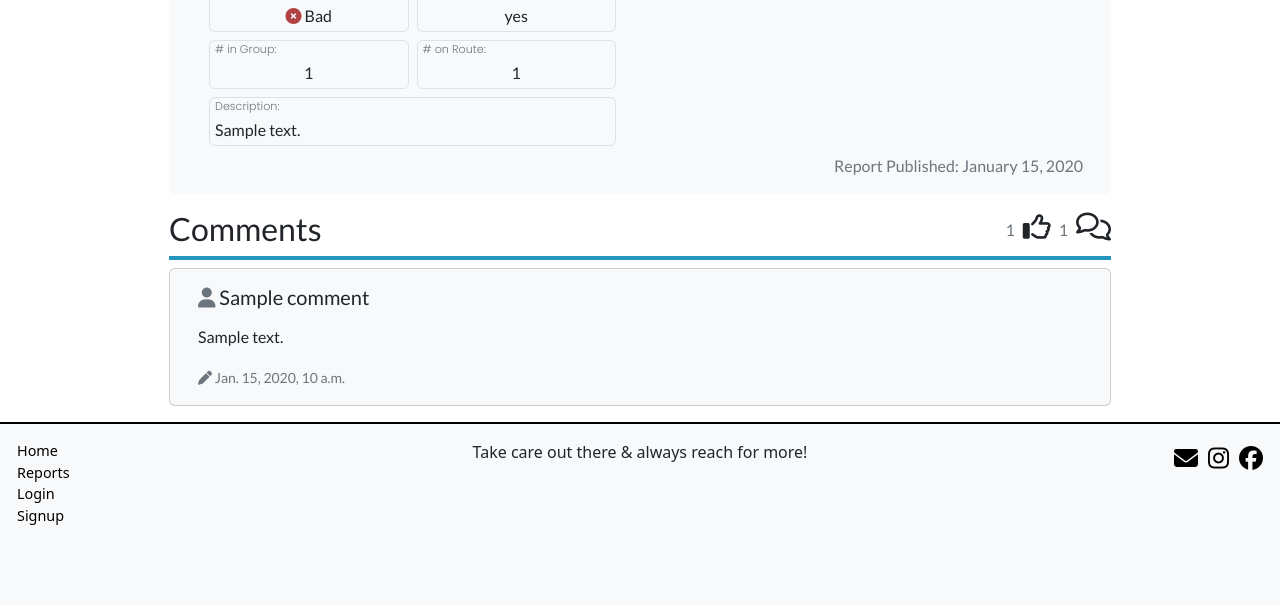
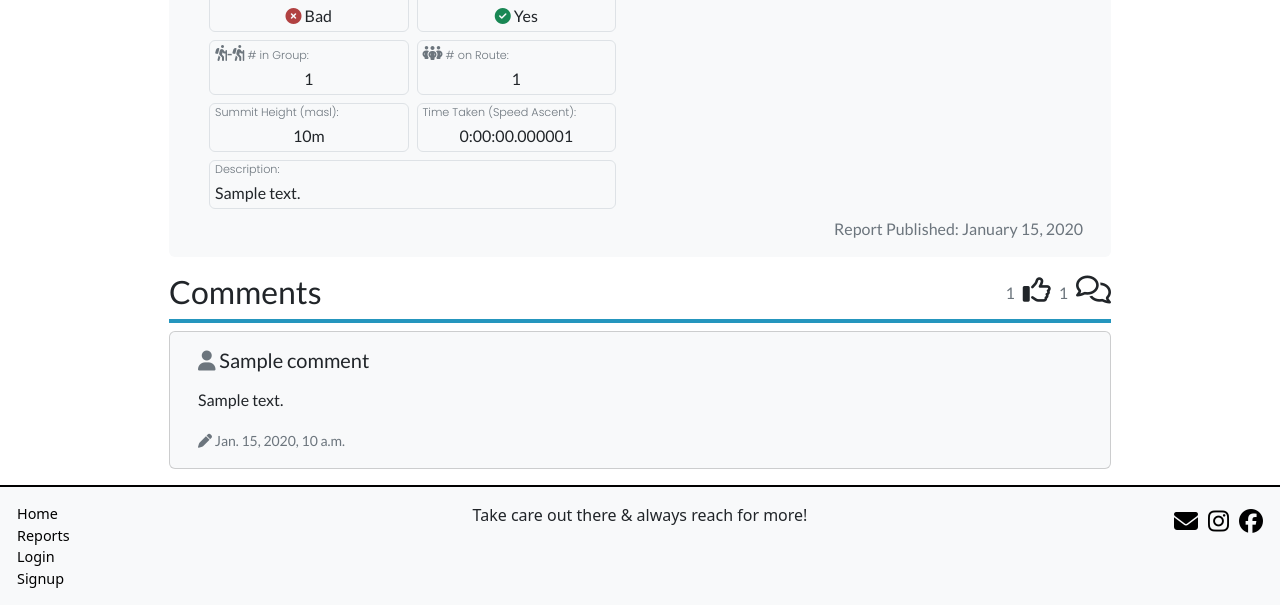
Before and after one commit to mtmanning93/Reach_reports, a Django app: page /reports/report/1/ in a window 1280 px wide. Shown: the part 377-982 px from the top of the page. Before the commit the page ends 902 px from the top, so only its background shows below. Run offline with Django 3.2, Linux system fonts and the light colour scheme; tables that the repository leaves empty hold one stand-in row (values such as "Sample post"); some libraries are stand-ins or nearby versions.

Commit message:
Update report details template

```diff
--- a/templates/report_details.html
+++ b/templates/report_details.html
@@ -66,22 +66,31 @@
                     <div class="col-6">
                         <div class="border rounded bg-light">
                             <p class="info-label text-muted">Goal Reached:</p>
-                            <p class="info-item">{{ report.goal_reached }}</p>
+                            <p class="info-item">
+                                &nbsp;
+                                {% if report.goal_reached == "yes" %}
+                                <i class="fa-solid fa-circle-check text-success"></i>
+                                {% else %}
+                                <i class="fa-solid fa-ban text-danger"></i>
+                                {% endif %}
+                                {{ report.goal_reached|title }}&nbsp;&nbsp;
+                            </p>
                         </div>
                     </div>
                     <div class="col-6">
                         <div class="border rounded bg-light">
-                            <p class="info-label text-muted"># in Group:</p>
+                            <p class="info-label text-muted mt-1"><i class="fa-solid fa-person-hiking fs-6">-</i><i class="fa-solid fa-person-hiking fs-6"></i> # in Group:</p>
                             <p class="info-item">{{ report.number_in_group }}</p>
                         </div>
                     </div>
                     <div class="col-6">
                         <div class="border rounded bg-light">
-                            <p class="info-label text-muted"># on Route:</p>
+
+                            <p class="info-label text-muted mt-1"><i class="fa-solid fa-people-group fs-6"></i> # on Route:</p>
                             <p class="info-item">{{report.number_on_route}}</p>
                         </div>
                     </div>
-                    {% if field_value %}
+                    {% if report.height_in_meters %}
                     <div class="col-6">
                         <div class="border rounded bg-light">
                             <p class="info-label text-muted">Summit Height (masl):</p>
@@ -89,7 +98,7 @@
                         </div>
                     </div>
                     {% endif %}
-                    {% if field_value %}
+                    {% if report.time_taken %}
                     <div class="col-6">
                         <div class="border rounded bg-light">
                             <p class="info-label text-muted">Time Taken (Speed Ascent):</p>
```
